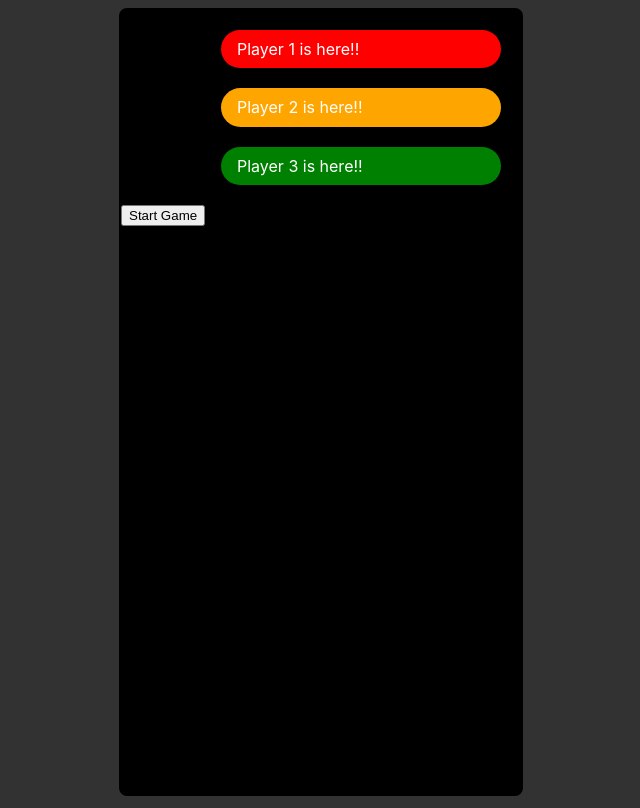
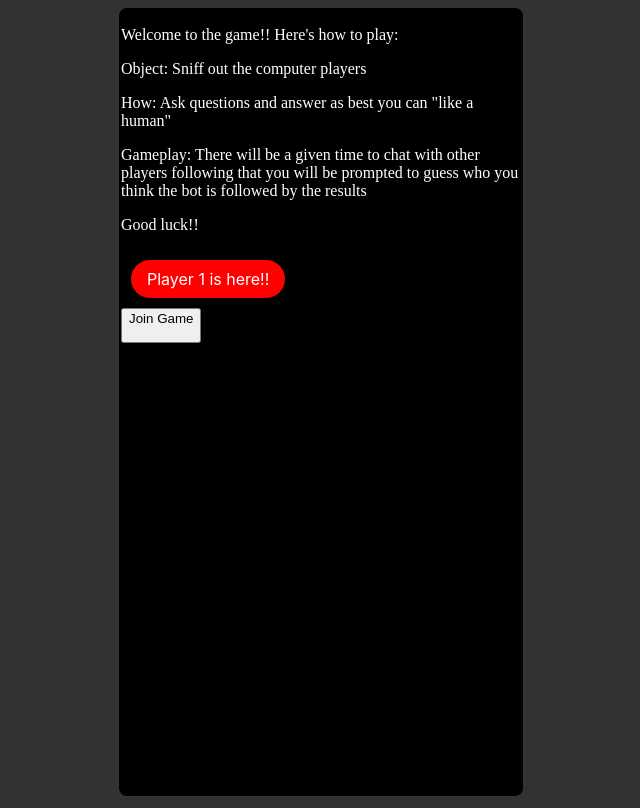
Before and after one commit to andrewc272/capstoneProject, a Flask app: page / in a window 1280 px wide. Shown: the whole page, without its empty margins (319-959 px from the left). Run offline with Flask 3, Linux system fonts and the light colour scheme.

Commit message:
break: implemented a cli bot to deomonstrate the bot object and made an intro and guess page rough draft

```diff
--- a/app.py
+++ b/app.py
@@ -14,10 +14,10 @@ load_dotenv()
 app = Flask(__name__)
 app.secret_key = os.getenv("SECRET_KEY")
 
-active_users = set()
+active_users = []
 
 # TODO move this to a sperate file as a sort of "game state object"
-gamePhase = ["lobby", "chat", "guess", "results"]
+gamePhase = ["intro", "lobby", "chat", "guess", "results"]
 chats = []
 current_phase_index = 0
 
@@ -34,7 +34,6 @@ def getPage():
         Returns:
             HTML: the rendered index.html file
     """
-    active_users.add(session['user_id'])
     return render_template("index.html")
 
 
@@ -49,13 +48,17 @@ def gameState():
         Returns:
             JSON: either returning the status or the gameState
     """
-    global current_phase_index
+    global current_phase_index, chats
 
     if request.method == "GET": # GET: /gameState
+        if len(chats) >= 10:
+            current_phase_index += 1
+            chats = []
         currentPhase = gamePhase[current_phase_index]
         data = {
             "gamePhase": currentPhase,
             "chats" : chats,
+            "myId" : session["user_id"],
             "users" : list(active_users)
         }
         print(data)
@@ -64,9 +67,16 @@ def gameState():
     elif request.method == "POST": # POST: /gameState
         data = request.get_json()
         if data.get("nextPhase") == True:
-            current_phase_index = 1
+            if current_phase_index == 0:
+                addPlayer()
+            current_phase_index += 1
         print("Received via POST:", data)
         return jsonify(status="ok")
+
+@app.route("/addPlayer", methods=["GET"])
+def addPlayer():
+    active_users.append(session['user_id'])
+    return jsonify(status="ok")
 
 @app.route("/message", methods=["POST"])
 def addMessage():
--- a/static/guess.html
+++ b/static/guess.html
@@ -1 +1,3 @@
-<p>Here is where you will guess what players are Humans and what players are not</p>
+<p>Enter who you think the bot is!</p>
+<ul id="lobby_list"></ul>
+<button id="submit_button">Submit</button>
--- /dev/null
+++ b/static/intro.html
@@ -0,0 +1,8 @@
+<p>Welcome to the game!! Here's how to play:</p>
+<p>Object: Sniff out the computer players</p>
+<p>How: Ask questions and answer as best you can "like a human"</p>
+<p>Gameplay: There will be a given time to chat with other players following that you will be prompted to guess who you think the bot is followed by the results</p>
+<p>Good luck!!</p>
+<ul id="lobby_list">
+</ul>
+<button id="join_game">Join Game</p>
--- a/static/lobby.html
+++ b/static/lobby.html
@@ -1,7 +1,4 @@
 <ul id="lobby_list">
-	<li>Player 1, Human</li>
-	<li>Player 2, Bot</li>
-	<li>Player 3, Bot</li>
 </ul>
 
 <button id="start_game">Start Game</button>
--- a/static/main.js
+++ b/static/main.js
@@ -33,6 +33,39 @@ async function update_gameFrame(){
 
 }
 
+async function introJS(){
+	//if the game is at the lobby stage create a event listener for it to start the game
+	const joinButton = document.getElementById("join_game");
+	if (joinButton && !joinButton.dataset.listenerAdded) {
+		joinButton.addEventListener('click', function() {
+			users = gameState.users;
+			fetch('/gameState', {
+				method: 'POST',
+				headers: {
+					'Content-Type': 'application/json'
+				},
+				body: JSON.stringify({ nextPhase: true })
+			})
+			.then(res => res.json())
+			.then(data => console.log("POST response:", data));
+		});
+		joinButton.dataset.listenerAdded = "True";
+	}
+
+	const myId = gameState.myId;
+	document.getElementById("lobby_list").innerHTML = `
+  		${gameState.users.map((user, index) => {
+    		const isSelf = user === myId;
+    		const playerId = isSelf ? 'player-self' : `player${index + 1}`;
+    		const playerClass = isSelf ? 'self-player' : 'other-player';
+    		const playerLabel = isSelf ? 'You are here!!' : `Player ${index + 1} is here!!`;
+
+    		return `<li id="${playerId}" class="${playerClass}">${playerLabel}</li>`;
+  		}).join('')}
+	`;
+}
+
+
 async function lobbyJS(){
 	//if the game is at the lobby stage create a event listener for it to start the game
 	const startButton = document.getElementById("start_game");
@@ -51,8 +84,17 @@ async function lobbyJS(){
 		});
 		startButton.dataset.listenerAdded = "True";
 	}
-	document.getElementById("lobby_list").innerHTML= `
-		${gameState.users.map((user, index) => `<li id="player${index + 1}">Player ${index + 1} is here!!</li>`).join('')}
+
+	const myId = gameState.myId;
+	document.getElementById("lobby_list").innerHTML = `
+  		${gameState.users.map((user, index) => {
+    		const isSelf = user === myId;
+    		const playerId = isSelf ? 'player-self' : `player${index + 1}`;
+    		const playerClass = isSelf ? 'self-player' : 'other-player';
+    		const playerLabel = isSelf ? 'You are here!!' : `Player ${index + 1} is here!!`;
+
+    		return `<li id="${playerId}" class="${playerClass}">${playerLabel}</li>`;
+  		}).join('')}
 	`;
 
 }
@@ -60,11 +102,19 @@ async function lobbyJS(){
 async function chatJS(){
 	// generates the chats on the screen
 	// TODO make the messaging more seemless by adding JS to fetch and send a POST to flask
+
+	const myId = gameState.myId;
 	document.getElementById('chat_area').innerHTML = `
 		<ul>
-			${gameState.chats.map(chat => `<li id="player${users.indexOf(chat[0]) + 1}">${chat[1]}</li>`).join('')}
+			${gameState.chats.map(chat => {
+			const isSelf = chat[0] === myId;
+			const playerId = isSelf ? 'self-player' : `player${users.indexOf(chat[0]) + 1}`;
+			const playerClass = isSelf ? 'self-player' : 'other-player';
+
+			return `<li id="player${users.indexOf(chat[0]) + 1}" class="${playerClass}">${chat[1]}</li>`
+			}).join('')}
 		</ul>
-		`;
+	`;
 
 	const form = document.getElementById("textbox_form");
 	if (form && !form.dataset.listenerAdded){
@@ -90,6 +140,22 @@ async function chatJS(){
 	}
 }
 
+async function guessJS(){
+
+	const myId = gameState.myId;
+
+	document.getElementById("lobby_list").innerHTML = `
+  		${gameState.users.map((user, index) => {
+    		const isSelf = user === myId;
+    		const playerId = isSelf ? 'player-self' : `player${index + 1}`;
+    		const playerClass = isSelf ? 'self-player' : 'other-player';
+    		const playerLabel = isSelf ? 'Yourself' : `Player ${index + 1}`;
+
+    		return `<li id="${playerId}" class="${playerClass}">${playerLabel}</li>`;
+  		}).join('')}
+	`;
+}
+
 async function updateGame(){
 	update_gameState();
 
@@ -98,11 +164,17 @@ async function updateGame(){
 	}
 
 	//implements JS for each of the phases of the game
-	if (gameState.gamePhase == "lobby"){
+	if (gameState.gamePhase == "intro"){
+		introJS();
+	}
+	else if (gameState.gamePhase == "lobby"){
 		lobbyJS();
 	}
 	else if (gameState.gamePhase == "chat"){
 		chatJS();
+	}
+	else if (gameState.gamePhase == "guess"){
+		guessJS();
 	}
 }
 
--- a/static/style.css
+++ b/static/style.css
@@ -122,3 +122,37 @@ li {
 #player6 {
 	background-color: brown;
 }
+
+ul {
+  list-style-type: none;
+  padding: 0;
+  margin: 0;
+  max-height: 100%;
+  overflow-y: auto;
+  display: flex;
+  flex-direction: column;
+}
+
+/* Default message (others) */
+.other-player {
+  align-self: flex-start;
+  background-color: blue;
+  color: white;
+  border-radius: 1.5rem;
+  margin: 10px;
+  padding: 0.5rem 1rem;
+  max-width: 70%;
+  word-wrap: break-word;
+}
+
+/* Your own message */
+.self-player {
+  align-self: flex-end;
+  background-color: darkgrey;
+  color: black;
+  border-radius: 1.5rem;
+  margin: 10px;
+  padding: 0.5rem 1rem;
+  max-width: 70%;
+  word-wrap: break-word;
+}
```
Also changed, not shown: Bot/bot.py (added, +67 -0 lines), Bot/cliPlayer.py (added, +18 -0 lines), Bot/template.py (renamed from botScript.py).
